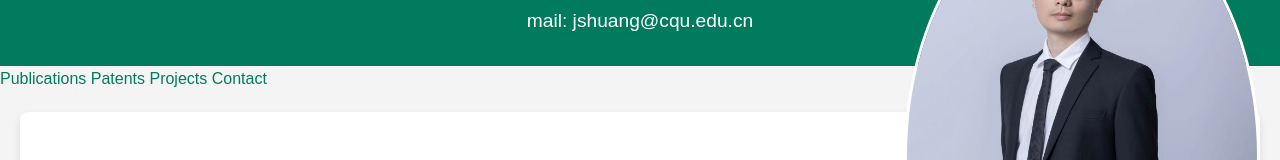
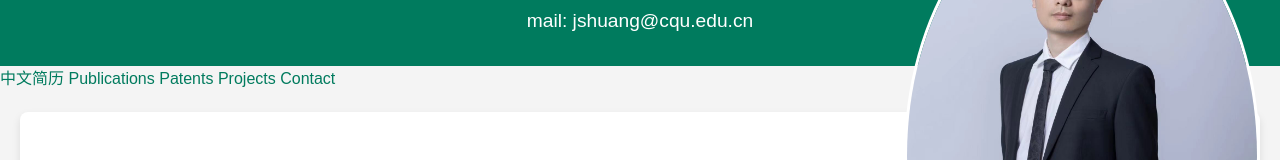
Before and after one commit to JSHuangCQU/Huang, a plain HTML site: page Chinese.html in a window 1280 px wide. Shown: the part 129-289 px from the top of the page. Drawn offline with Linux system fonts and the light colour scheme.

Commit message:
Update Chinese.html

```diff
--- a/Chinese.html
+++ b/Chinese.html
@@ -103,6 +103,7 @@
     </header>
 
     <div class="button-container">
+        <a href="Chinese.html" class="button">中文简历</a>
         <a href="publications.html" class="button">Publications</a>
         <a href="patents.html" class="button">Patents</a>
         <a href="projects.html" class="button">Projects</a>
```
